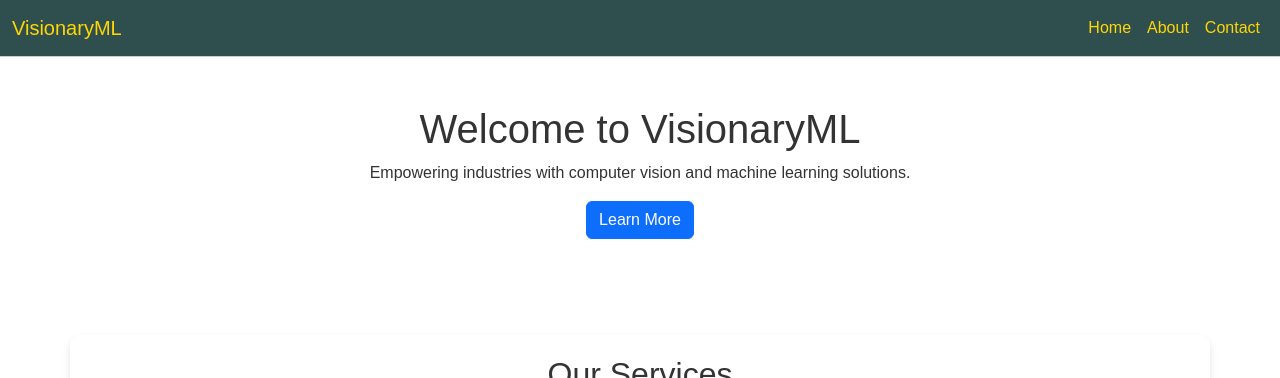
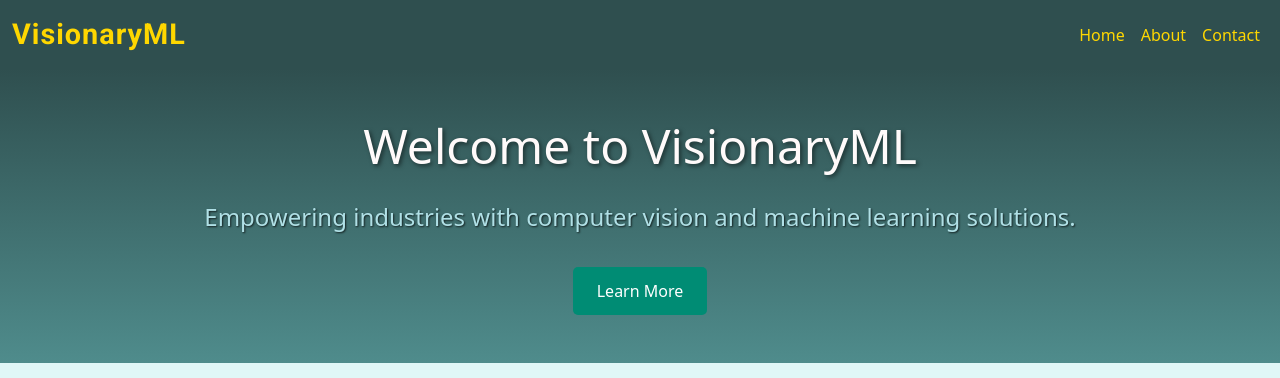
Before and after one commit to Hash2402/WebProject, a Flask app: page / in a window 1280 px wide. Shown: the top 378 px of the page. Run offline with Flask 3, Linux system fonts and the light colour scheme.

Commit message:
Updates : Change the structure of the project for better performace add navbar to all pages,footer updated

```diff
--- a/templates/index.html
+++ b/templates/index.html
@@ -5,20 +5,20 @@
     <meta name="viewport" content="width=device-width, initial-scale=1.0">
     <title>VisionaryML - Empowering Insights with AI</title>
     <link rel="stylesheet" href="https://cdn.jsdelivr.net/npm/bootstrap@5.3.0/dist/css/bootstrap.min.css">
-    <link rel="stylesheet" href="styles.css">
+    <link rel="stylesheet" href="styles.css"> <!-- Link to your external CSS file -->
+    <link href="https://fonts.googleapis.com/css2?family=Roboto:wght@700&display=swap" rel="stylesheet">
 </head>
 <body>
     <!-- Navigation -->
     <nav class="navbar navbar-expand-lg" style="background-color: #2F4F4F;">
         <div class="container-fluid">
             <a class="navbar-brand" href="#" style="color: #FFD700;">VisionaryML</a>
-
             <button class="navbar-toggler" type="button" data-bs-toggle="collapse" data-bs-target="#navbarNav" aria-controls="navbarNav" aria-expanded="false" aria-label="Toggle navigation">
                 <span class="navbar-toggler-icon"></span>
             </button>
             <div class="collapse navbar-collapse" id="navbarNav">
                 <ul class="navbar-nav ms-auto">
-                    <li class="nav-item"></li>
+                    <li class="nav-item">
                         <a class="nav-link" href="index.html" style="color: #FFD700;">Home</a>
                     </li>
                     <li class="nav-item">
@@ -32,39 +32,44 @@
         </div>
     </nav>
 
+    <!-- Main Content -->
+    <main>
+        <header class="hero-section p-5">
+            <h1>Welcome to VisionaryML</h1>
+            <p style="font-size: 1.5rem; margin-bottom: 2rem; text-shadow: 1px 1px 2px rgba(0, 0, 0, 0.7);">
+                Empowering industries with computer vision and machine learning solutions.
+            </p>
+            <a href="about.html" class="btn btn-teal">Learn More</a>
 
-    <!-- Main Content -->
-    <header class="hero-section text-center p-5">
-        <h1>Welcome to VisionaryML</h1>
-        <p>Empowering industries with computer vision and machine learning solutions.</p>
-        <a href="about.html" class="btn btn-primary">Learn More</a>
         </header>
 
+
+
         <!-- Core Services Section -->
-    <section class="container mt-5">
+        <section id="core-services" class="container mt-5">
             <h2 class="text-center">Our Services</h2>
             <div class="row">
-            <div class="col-md-4">
+                <div class="col-12 col-md-4 mb-3">
                     <div class="card">
-                    <img src="path/to/object-detection.jpg" class="card-img-top" alt="Object Detection">
+                        <img src="assets/obj_detect.jpeg" class="card-img-top" alt="Object Detection">
                         <div class="card-body">
                             <h5 class="card-title">Object Detection API</h5>
                             <p class="card-text">Integrate object detection into your business with ease.</p>
                         </div>
                     </div>
                 </div>
-            <div class="col-md-4">
+                <div class="col-md-4 mb-3">
                     <div class="card">
-                    <img src="path/to/inspection.jpg" class="card-img-top" alt="Visual Inspection">
+                        <img src="assets/motion_gif.gif" class="card-img-top" alt="Visual Inspection">
                         <div class="card-body">
                             <h5 class="card-title">Visual Inspection Tool</h5>
                             <p class="card-text">Automate quality control and defect detection.</p>
                         </div>
                     </div>
                 </div>
-            <div class="col-md-4">
+                <div class="col-md-4 mb-3">
                     <div class="card">
-                    <img src="path/to/video-analytics.jpg" class="card-img-top" alt="Video Analytics">
+                        <img src="assets/tracking_gif.gif" class="card-img-top" alt="Video Analytics">
                         <div class="card-body">
                             <h5 class="card-title">Real-Time Video Analytics</h5>
                             <p class="card-text">Analyze live video feeds for security and insights.</p>
@@ -73,13 +78,15 @@
                 </div>
             </div>
         </section>
+    </main>
 
     <!-- Footer -->
-    <footer class="text-center p-3">
-        <p>&copy; 2024 VisionaryML. All rights reserved.</p>
+    <footer id="footer_id">
+        <p style="color: #FFD700;font-size: 1.25rem;">&copy; 2024 VisionaryML. All rights reserved.</p>
     </footer>
 
     <script src="https://cdn.jsdelivr.net/npm/bootstrap@5.3.0/dist/js/bootstrap.bundle.min.js"></script>
     <script src="/static/main.js"></script>
 </body>
+
 </html>
--- a/templates/styles.css
+++ b/templates/styles.css
@@ -1,26 +1,102 @@
-/* General Reset */
-* {
-    margin: 0;
-    padding: 0;
-    box-sizing: border-box;
-}
-html, body {
-    height: 100%; /* Ensure the body takes the full height */
+
+body {
+    background-image: url('assets/bg.jpeg'); /* Background image */
+    background-size: cover; /* Cover the entire body */
+    background-position: center; /* Center the image */
+    background-repeat: no-repeat; /* Prevent repeating the image */
     margin: 0; /* Remove default margin */
-}
-/* Body and Background */
-body {
-
-    min-height: 100vh;
-    font-family: 'Arial', sans-serif; /* Set a default font */
-    color: #333; /* Dark text color */
+    padding: 0; /* Remove default padding */
+    min-height: 100vh; /* Ensure body takes at least full viewport height */
+    display: flex;
+    flex-direction: column; /* Arrange children in a column */
 }
 
-/* Navbar Styles */
+/* Ensure the main content takes available space */
+main {
+    flex: 1; /* Allow main to grow and take available space */
+    background-color: #e0f7f7;
+
+}
+
+/* Hero section styles */
+header {
+    background: linear-gradient(to bottom, #2F4F4F, #4F8C8C);
+
+
+    text-align: center; /* Center text in header */
+    padding: 20px; /* Add some padding */
+
+    color: white; /* Text color for the hero section */
+}
+.hero-section {
+    text-align: center; /* Center the text */
+    padding: 5rem; /* Ensure there's enough padding for a balanced layout */
+}
+
+h1 {
+    font-size: 3rem; /* Increase font size for prominence */
+    margin-bottom: 1.5rem; /* More space below the header for better separation */
+    color: #FFFAFA; /* Match the updated header text color */
+    text-shadow: 2px 2px 4px rgba(0, 0, 0, 0.5); /* Add text shadow for better contrast */
+}
+
+p {
+    font-size: 1.5rem; /* Slightly larger paragraph font size for readability */
+
+    color: #B0E0E6; /* Match the updated paragraph color */
+
+}
+
+.btn-teal {
+    background-color: #008C74; /* Teal */
+    color: #FFFFFF; /* White text */
+    transition: background-color 0.3s ease, color 0.3s ease; /* Smooth transition */
+    border: none; /* No border */
+    border-radius: 5px; /* Rounded corners */
+    padding: 0.75rem 1.5rem; /* Padding */
+}
+
+.btn-teal:hover {
+    background-color: #007B63; /* Darker teal */
+    color: #FFFFFF; /* White text */
+}
+
+
+
+
+
+
 .navbar {
-    background-color: rgba(255, 255, 255, 0.9); /* Semi-transparent white */
-    border-bottom: 1px solid #ccc; /* Light grey border */
+    z-index: 1000; /* Ensure navbar is above other content */
 }
+
+.nav-link {
+    color: #FFD700; /* Default text color */
+    transition: color 0.3s ease, text-shadow 0.3s ease; /* Smooth transition */
+}
+
+.nav-link:hover {
+    color: #FFEA00; /* Change text color on hover */
+    text-shadow: 0 0 5px #FFD700, 0 0 10px #FFD700, 0 0 15px #FFD700; /* Glow effect */
+}
+
+
+/* Brand name styling */
+.navbar-brand {
+    font-family: 'Roboto', sans-serif;
+    font-size: 1.8rem; /* Increase font size */
+    font-weight: bold; /* Make the text bold */
+    color: #FFD700; /* Gold color for the text */
+
+    letter-spacing: 1px; /* Add space between letters */
+    transition: color 0.3s ease, text-shadow 0.3s ease; /* Smooth transition */
+}
+
+.navbar-brand:hover {
+    color: #FFEA00; /* Change color on hover */
+    text-shadow: 0 0 5px #FFD700, 0 0 10px #FFD700, 0 0 15px #FFEA00; /* Glow effect on hover */
+}
+
 
 /* Custom styles for navbar toggler */
 .navbar-toggler {
```
Also changed, not shown: other parts of templates/styles.css (+53 -22 lines), templates/about.html (+19 -7 lines), templates/contact.html (+19 -7 lines), templates/assets/bg.jpeg (renamed from assets/bg.jpeg), templates/assets/bg1.jpg (renamed from assets/bg1.jpg), templates/assets/obj_detect.jpeg (added), templates/assets/object_detectio_gif.webp (added), templates/static/js/main.js (renamed from static/js/main.js), templates/static/js/script.js (renamed from static/js/script.js), 2 other files. Lines whose indentation alone changed are shown as unchanged.
